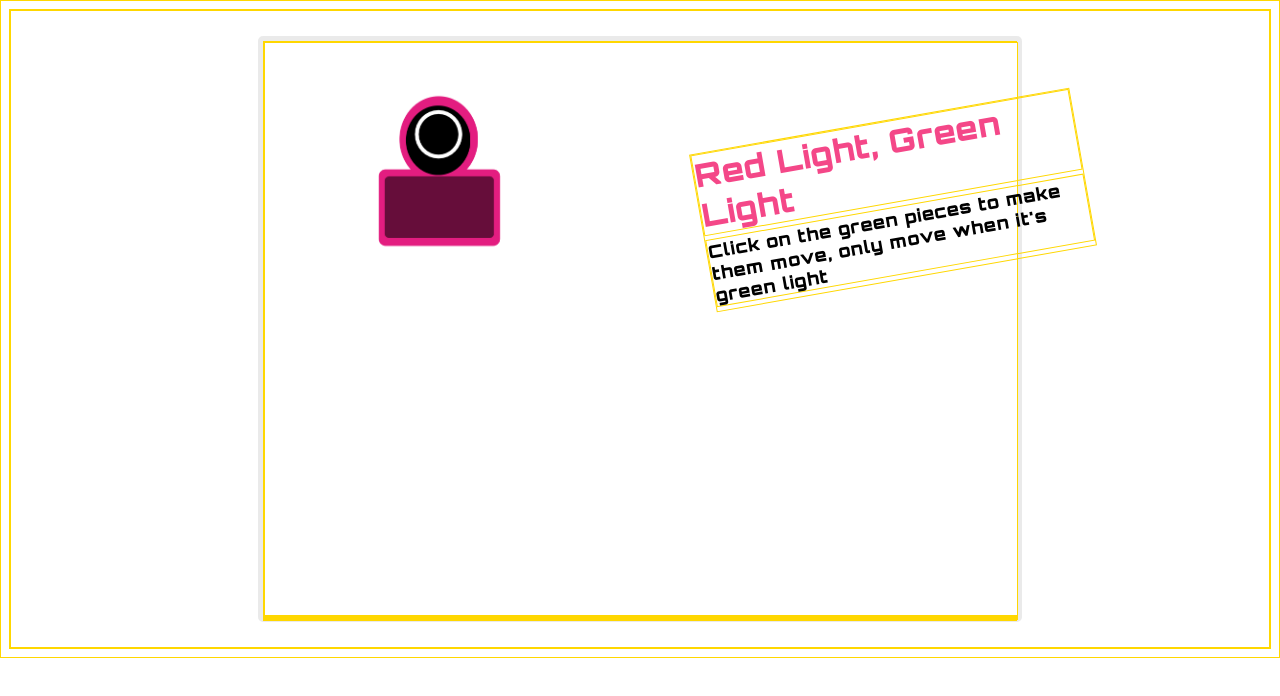
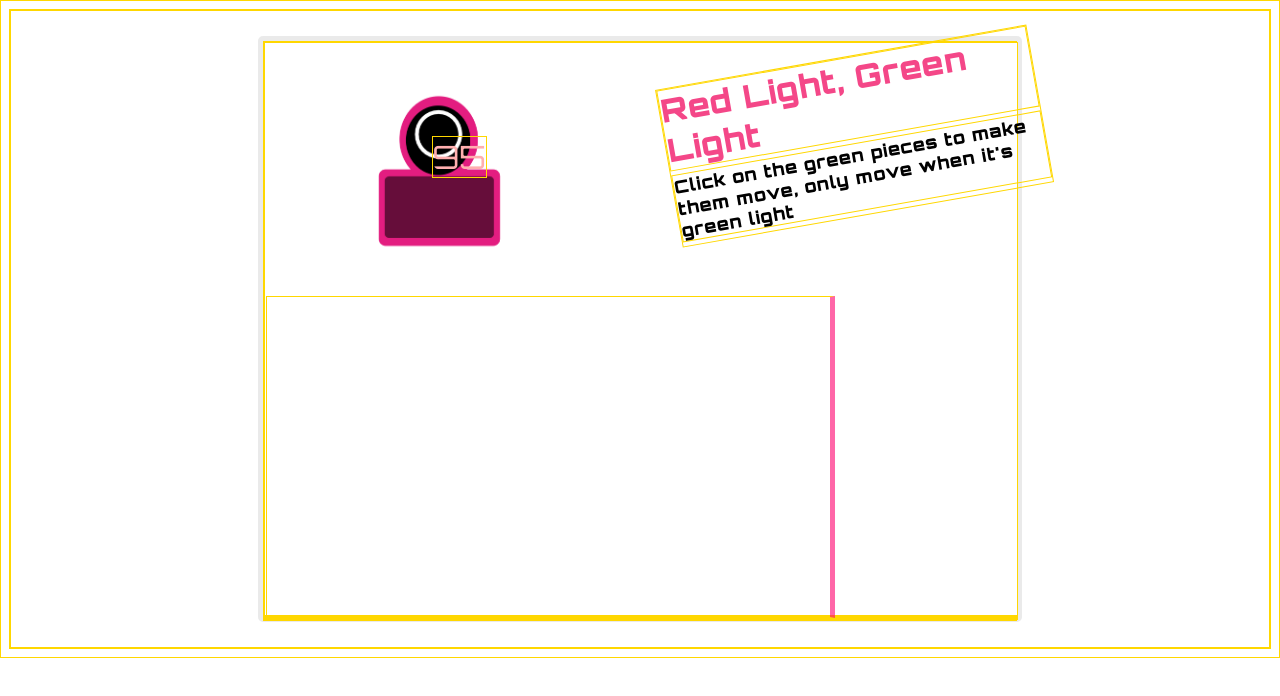
Before and after one commit to anniezoyinlee/GA-Final-SquidGame, a React (Create React App) app: page /game/rlgl in a window 1280 px wide. Shown: the top 696 px of the page. Built offline with nearby package versions, Linux system fonts and the light colour scheme.

Commit message:
created timer component

```diff
--- a/package.json
+++ b/package.json
@@ -7,6 +7,7 @@
     "@testing-library/react": "^11.1.0",
     "@testing-library/user-event": "^12.1.10",
     "react": "^17.0.2",
+    "react-countdown": "^2.3.2",
     "react-dom": "^17.0.2",
     "react-router-dom": "^5.3.0",
     "react-scripts": "4.0.3",
--- a/src/App.css
+++ b/src/App.css
@@ -47,7 +47,7 @@ img {
 }
 
 /* Game */
-.game_window {
+.gameContainer {
   width: 100%;
   height: 45vw;
   display: flex;
@@ -59,10 +59,10 @@ img {
 
 .caption {
   transform: rotate(-10deg);
-  width: 30%;
+  width: 50%;
   position: absolute;
-  left: 700px;
-  top: 120px;
+  left: 400px;
+  top: -560px;
   letter-spacing: .05em;
 }
 
@@ -76,3 +76,26 @@ img {
   font-size: 1.1em;
   font-weight: 700;
 }
+
+/* Red Light, Green Light */
+.gameRLGL {
+  position:relative;
+}
+
+.ground {
+  border-right: rgba(255, 0, 111, 0.6) solid 5px;
+  width: 75%;
+  height: 25vw;
+  position: absolute;
+  bottom: 0px;
+  left: 0px;
+}
+
+/* Timer */
+.timer {
+  position: absolute;
+  top: -480px;
+  left: 166px;
+  color: rgb(255, 175, 175);
+  font-size: 2em;
+}
--- a/src/components/Game/Game.js
+++ b/src/components/Game/Game.js
@@ -5,7 +5,7 @@ import GameRLGL from '../GameRLGL/GameRLGL'
   function Game() {
 
     return (
-      <div className="game_window">
+      <div className="gameContainer">
         <Route path='/game/rlgl' render={() =>
           <GameRLGL />
         } />
--- a/src/components/GameRLGL/GameRLGL.js
+++ b/src/components/GameRLGL/GameRLGL.js
@@ -1,13 +1,21 @@
 import React from 'react'
 import Caption from '../Caption/Caption';
+import Timer from '../Timer/Timer';
 
 function GameRLGL() {
   let title = "Red Light, Green Light"
   let rules = "Click on the green pieces to make them move, only move when it's green light"
 
   return (
-      <div className="game_rlgl">
+    <div className="gameRLGL">
       <Caption title={title} rules={rules} />
+      {/* Need to update Timer to 00:00 */}
+      <Timer />
+
+      <div className='ground'>
+
+      </div>
+
     </div>
   );
 }
--- /dev/null
+++ b/src/components/Timer/Timer.js
@@ -0,0 +1,21 @@
+import React, { useState, useEffect } from 'react'
+
+function Timer() {
+  const [seconds, setSeconds] = useState(100);
+
+  useEffect(() => {
+    if (seconds > 0) {
+      setTimeout(() => setSeconds(seconds - 1), 1000);
+    } else {
+      setSeconds('----------');
+    }
+  });
+
+  return (
+    <div className="timer">
+      {seconds}
+    </div>
+  );
+}
+
+export default Timer;
```
Also changed, not shown: 1 other file (tests, documents, lock files or other folders). Lines whose indentation alone changed are shown as unchanged.
